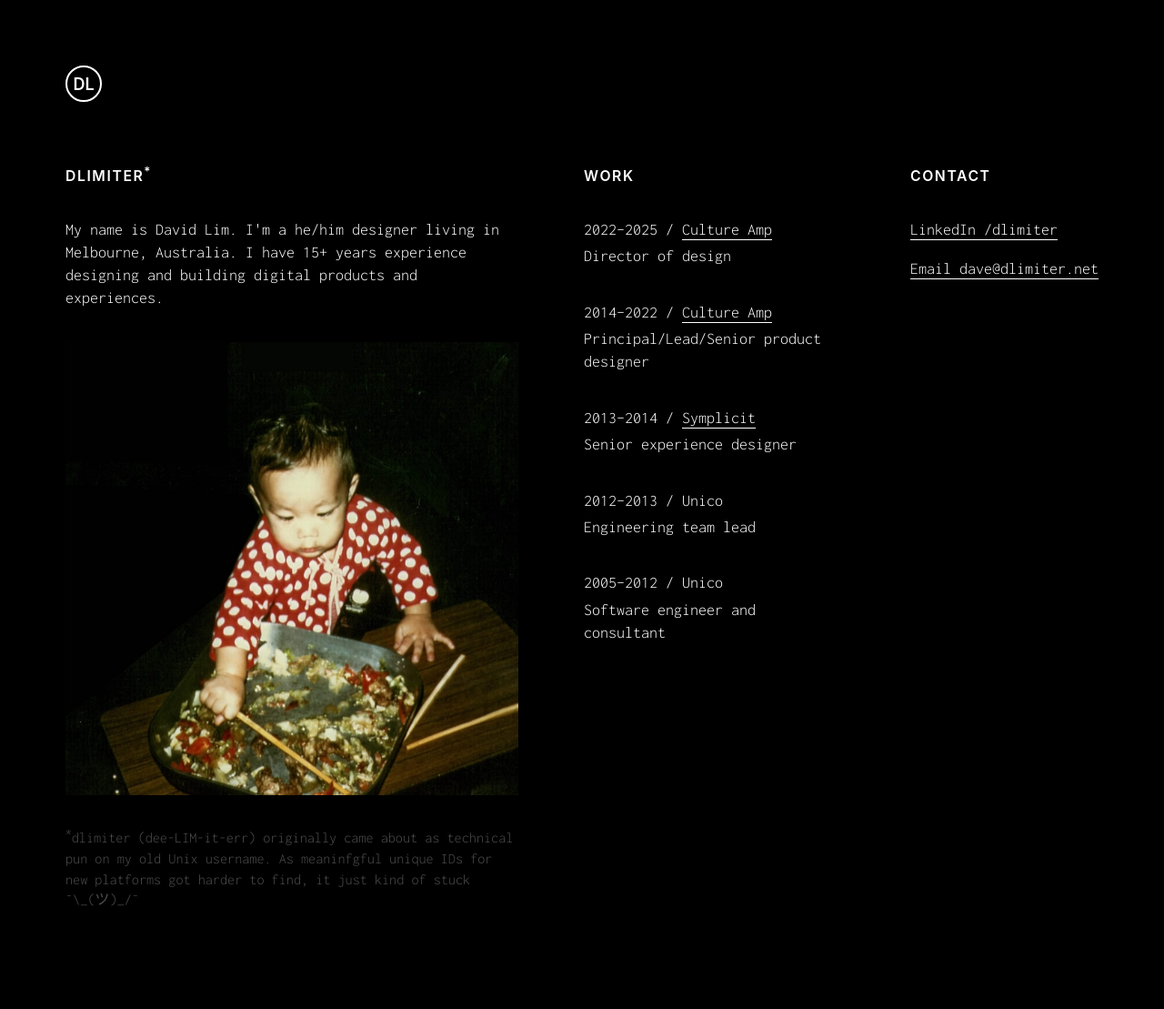
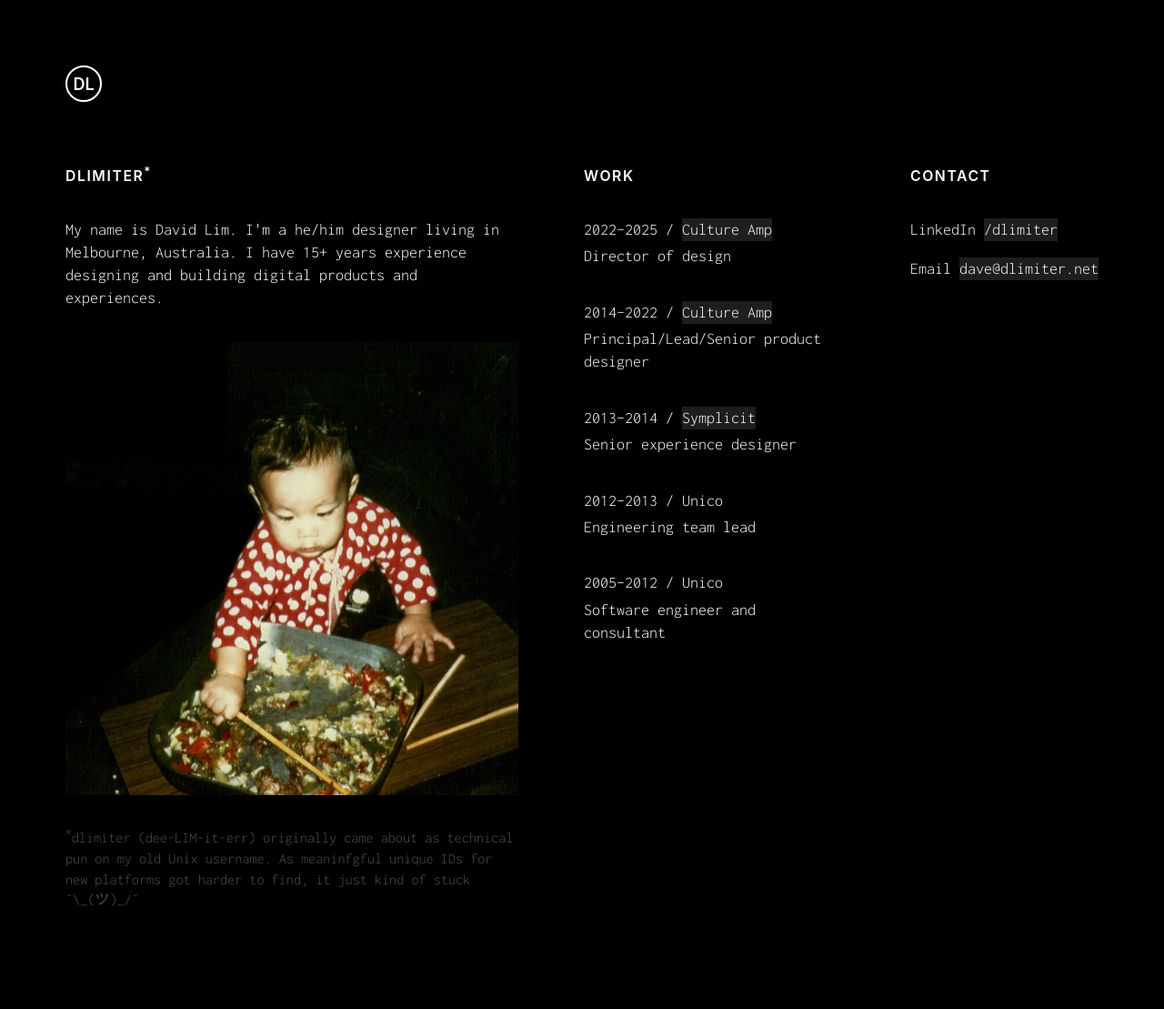
Before and after one commit to dlimiter/dlimiter.github.io, a Jekyll site: the page built from index.html, in a window 1280 px wide. Shown: the whole page at 91% size. Built offline with Jekyll 4.4.1, drawn with Linux system fonts in a browser that asks for light colours; some web fonts are replaced.

Commit message:
New link style

```diff
--- a/_config.yml
+++ b/_config.yml
@@ -2,8 +2,7 @@
 title: Dave Lim
 email: dave@dlimiter.net
 description: >-
-  Multidisciplinary design leader specialising in digital product design.
-  Director of Design at Culture Amp.
+  My name is David Lim. I'm a he/him designer living in Melbourne, Australia.
 baseurl: ""
 url: "https://dlimiter.net"
 
--- a/_sass/_placeholder.scss
+++ b/_sass/_placeholder.scss
@@ -70,13 +70,17 @@
   }
 
   a {
-    text-decoration: underline;
-    text-decoration-thickness: 0.012rem;
-    text-underline-offset: 0.25rem;
+    // text-decoration: underline;
+    //text-decoration-thickness: 0.012rem;
+    // text-decoration-thickness: 0.05rem;
+    // text-decoration-style: solid;
+    // text-underline-offset: 0.25rem;
+    background: #ffffff1e;
     position: relative;
     color: #ffffff;
     display: inline-block;
-    transition: text-decoration 0.3s ease;
+    // transition: text-decoration 0.2s ease;
+    transition: background 0.2s ease;
 
     &::before {
       content: attr(aria-label);
@@ -84,7 +88,7 @@
       left: 0;
       top: 0;
       background: linear-gradient(90deg, #FF6B9D 0%, #C471ED 100%);
-      background-clip: text;
+      background-clip: text ;
       -webkit-background-clip: text;
       -webkit-text-fill-color: transparent;
       opacity: 0;
@@ -97,7 +101,9 @@
     }
 
     &:hover {
-      text-decoration: none;
+      // text-decoration: none;
+      // text-decoration-style: wavy;
+      background: transparent;
     }
   }
 }
--- a/index.html
+++ b/index.html
@@ -78,8 +78,8 @@ layout: default
       <h2 class="section-title">Contact</h2>
 
       <div class="section-content">
-        <p><a href="https://www.linkedin.com/in/dlimiter" target="_blank" rel="noopener" aria-label="LinkedIn /dlimiter">LinkedIn /dlimiter</a></p>
-        <p><a href="mailto:{{ site.email }}" aria-label="Email dave@dlimiter.net">Email dave@dlimiter.net</a></p>
+        <p>LinkedIn <a href="https://www.linkedin.com/in/dlimiter" target="_blank" rel="noopener" aria-label="/dlimiter">/dlimiter</a></p>
+        <p>Email <a href="mailto:{{ site.email }}" aria-label="dave@dlimiter.net">dave@dlimiter.net</a></p>
       </div>
     </div>
   </div>
```
